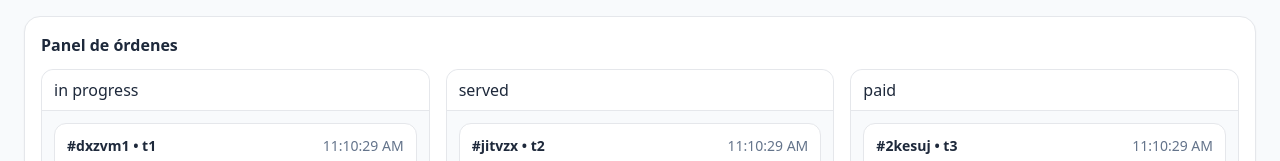
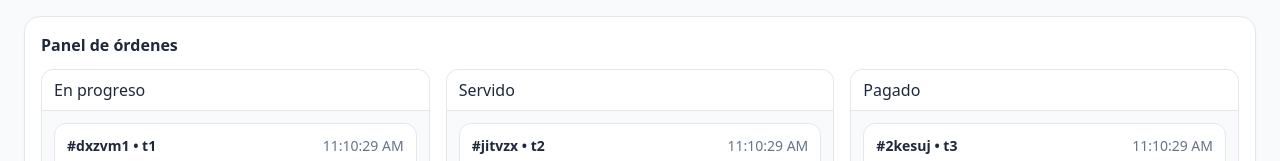
Before and after one commit to foodie-mx/foodie-frontend, a React (Vite) app: page / in a window 1280 px wide. Both pictures are taken after a click on the button "Gestor de mesas". Shown: the part 571-732 px from the top of the page. Built offline with nearby package versions, Linux system fonts and the light colour scheme.

Commit message:
internationalize oder panel

```diff
--- a/src/components/TableManager.tsx
+++ b/src/components/TableManager.tsx
@@ -54,6 +54,12 @@ const TableManager = ({
         { key: 'available', label: t('Available') },
         { key: 'occupied', label: t('Occupied') },
         { key: 'needs_cleaning', label: t('Needs Cleaning') },
+    ];
+
+    const orderStatusKeys = [
+        { key: 'in_progress', label: t('In Progress') },
+        { key: 'served', label: t('Served') },
+        { key: 'paid', label: t('Paid') },
     ];
 
     return (
@@ -171,11 +177,11 @@ const TableManager = ({
             <div className="bg-white rounded-2xl shadow-sm border p-4">
                 <h3 className="font-semibold mb-3">{t("Orders Board")}</h3>
                 <div className="grid grid-cols-1 md:grid-cols-3 gap-4">
-                    {(['in_progress', 'served', 'paid'] as const).map(col => (
-                        <div key={col} className="rounded-xl border bg-slate-50">
-                            <div className="px-3 py-2 font-medium border-b bg-white rounded-t-xl">{t(col.replace('_', ' '))}</div>
+                    {orderStatusKeys.map(col => (
+                        <div key={col.key} className="rounded-xl border bg-slate-50">
+                            <div className="px-3 py-2 font-medium border-b bg-white rounded-t-xl">{col.label}</div>
                             <div className="p-3 space-y-3">
-                                {orders.filter(o => o.status === col).map(o => (
+                                {orders.filter(o => o.status === col.key).map(o => (
                                     <div key={o.id} className="bg-white rounded-xl border p-3 space-y-2">
                                         <div className="flex items-center justify-between text-sm">
                                             <div className="font-semibold">#{o.id.slice(0, 6)} • {o.tableId}</div>
@@ -192,17 +198,17 @@ const TableManager = ({
                                         <div className="flex items-center justify-between">
                                             <div className="font-semibold">{currency(computeOrderTotal(o, menuIndex))}</div>
                                             <div className="flex gap-2">
-                                                {col === 'in_progress' && (
+                                                {col.key === 'in_progress' && (
                                                     <button onClick={() => onUpdateOrderStatus(o.id, 'served')} className="px-3 py-1 rounded-lg bg-amber-500 text-white">{t("Mark Served")}</button>
                                                 )}
-                                                {col !== 'paid' && (
+                                                {col.key !== 'paid' && (
                                                     <button onClick={() => onUpdateOrderStatus(o.id, 'paid')} className="px-3 py-1 rounded-lg bg-emerald-600 text-white">{t("Mark Paid")}</button>
                                                 )}
                                             </div>
                                         </div>
                                     </div>
                                 ))}
-                                {orders.filter(o => o.status === col).length === 0 && (
+                                {orders.filter(o => o.status === col.key).length === 0 && (
                                     <div className="text-sm text-slate-500">{t("No orders.")}</div>
                                 )}
                             </div>
--- a/src/locales/en.json
+++ b/src/locales/en.json
@@ -42,5 +42,8 @@
     "Mark Clean": "Mark Clean",
     "No orders.": "No orders.",
     "Table Manager": "Table Manager",
-    "Dashboard": "Dashboard"
+    "Dashboard": "Dashboard",
+    "In Progress": "In Progress",
+    "Served": "Served",
+    "Paid": "Paid"
 }
--- a/src/locales/es.json
+++ b/src/locales/es.json
@@ -42,5 +42,8 @@
     "Mark Clean": "Marcar como limpia",
     "No orders.": "No hay órdenes.",
     "Table Manager": "Gestor de mesas",
-    "Dashboard": "Tablero"
+    "Dashboard": "Tablero",
+    "In Progress": "En progreso",
+    "Served": "Servido",
+    "Paid": "Pagado"
 }
```
